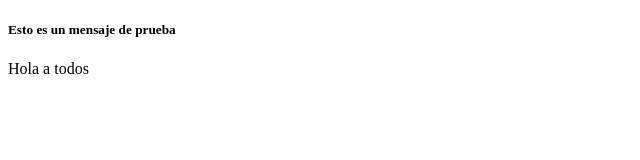
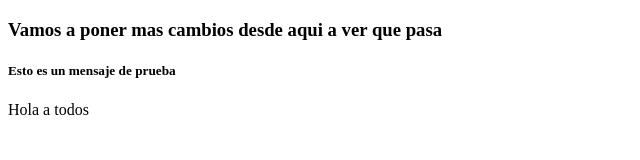
Before and after one commit to Angel-Hernandez-Ramos/git-Curso-test, a plain HTML site: page index.html in a window 1280 px wide. Shown: the whole page, without its empty margins (0-640 px from the left). Drawn offline with Linux system fonts and the light colour scheme.

Commit message:
cambiando desde remoto

```diff
--- a/index.html
+++ b/index.html
@@ -6,6 +6,7 @@
         <meta http-equiv="X-UA-Compatible" content="IE=edge">
         <meta name="viewport" content="width=device-width, initial-scale=1.0">
         <title>Document</title>
+        <h3>Vamos a poner mas cambios desde aqui a ver que pasa</h3>
     </head>
     <body>
         <h5>Esto es un mensaje de prueba</h5>
```
